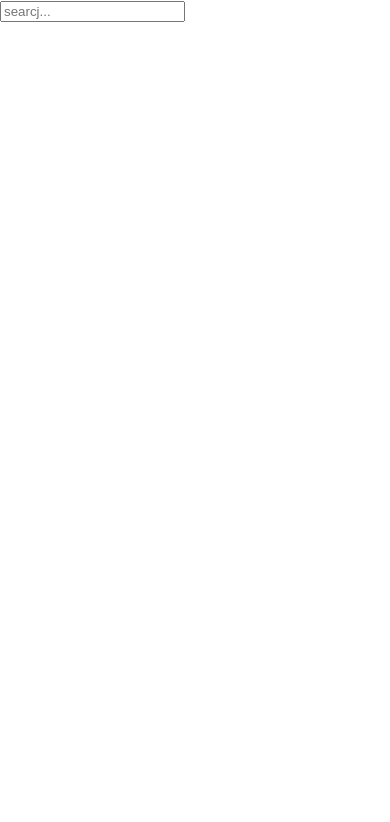
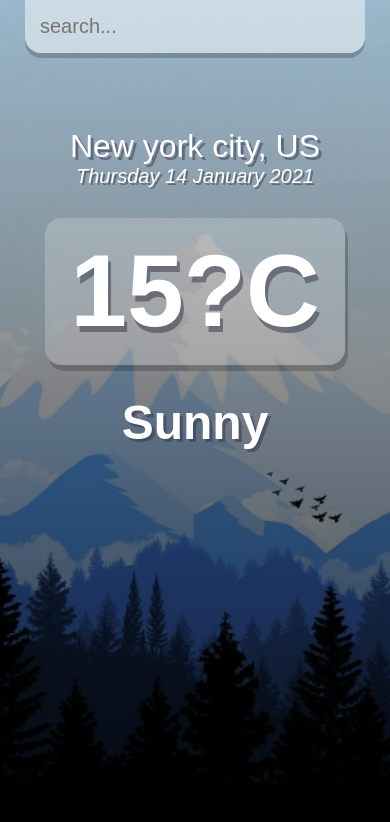
Before and after one commit to Broncs/weather-react-app, a React (Create React App) app: page / in a window 390 px wide. Shown: the top 822 px of the page. Built offline with nearby package versions, Linux system fonts and the light colour scheme.

Commit message:
styling mobile

```diff
--- a/src/App.js
+++ b/src/App.js
@@ -4,11 +4,52 @@
 };
 
 function App() {
+  const dataBuilder = (d) => {
+    let months = [
+      "January",
+      "February",
+      "March",
+      "April",
+      "May",
+      "June",
+      "July",
+      "August",
+      "September",
+      "October",
+      "November",
+      "December",
+    ];
+    let days = [
+      "Sunday",
+      "Monday",
+      "Tuesday",
+      "Wednesday",
+      "Thursday",
+      "Friday",
+      "Saturday",
+    ];
+
+    let day = days[d.getDay()];
+    let date = d.getDate();
+    let month = months[d.getMonth()];
+    let year = d.getFullYear();
+
+    return `${day} ${date} ${month} ${year}`;
+  };
+
   return (
     <div className="App">
       <main>
         <div className="search-box">
-          <input type="text" className="search-bar" placeholder="searcj..." />
+          <input type="text" className="search-bar" placeholder="search..." />
+        </div>
+        <div className="location-box">
+          <div className="location">New york city, US</div>
+          <div className="date">{dataBuilder(new Date())}</div>
+        </div>
+        <div className="weather-box">
+          <div className="temp">15?C</div>
+          <div className="weather">Sunny</div>
         </div>
       </main>
     </div>
--- a/src/index.css
+++ b/src/index.css
@@ -1,13 +1,101 @@
-body {
+* {
   margin: 0;
-  font-family: -apple-system, BlinkMacSystemFont, 'Segoe UI', 'Roboto', 'Oxygen',
-    'Ubuntu', 'Cantarell', 'Fira Sans', 'Droid Sans', 'Helvetica Neue',
-    sans-serif;
-  -webkit-font-smoothing: antialiased;
-  -moz-osx-font-smoothing: grayscale;
+  padding: 0;
+  box-sizing: border-box;
 }
 
-code {
-  font-family: source-code-pro, Menlo, Monaco, Consolas, 'Courier New',
-    monospace;
+body {
+  font-family: "montseratt", sans-serif;
 }
+
+.App {
+  background-image: url("./assets/cold-bg.jpg");
+  background-size: cover;
+  background-position: bottom;
+  transition: 0.4 ease-out;
+}
+
+.App.warm {
+  background-image: url("./assets/warm-bg.jpg");
+}
+
+main {
+  min-height: 100vh;
+  background-image: linear-gradient(
+    to bottom,
+    rgba(0, 0, 0, 0.2),
+    rgba(0, 0, 0, 0.75)
+  );
+  padding: 25px;
+}
+
+.search-box {
+  width: 100%;
+  margin: 0 0 75px;
+}
+.search-box .search-bar {
+  display: block;
+  width: 100%;
+  padding: 15px;
+
+  appearance: none;
+  background: none;
+  border: none;
+  outline: none;
+
+  background-color: rgba(255, 255, 255, 0.5);
+  border-radius: 0px 0px 16px 16px;
+  margin-top: -25px;
+  box-shadow: 0px 5px rgba(0, 0, 0, 0.2);
+  color: #313131;
+  font-size: 20px;
+  transition: 0.4s ease;
+}
+.search-box .search-bar:focus {
+  background-color: rgba(255, 255, 255, 0.75);
+}
+
+.location-box .location {
+  color: #fff;
+  font-size: 32px;
+  font-weight: 500;
+  text-align: center;
+  text-shadow: 3px 3px rgba(50, 50, 70, 0.5);
+}
+
+.location-box .date {
+  color: #fff;
+  font-size: 20px;
+  font-weight: 300;
+  font-style: italic;
+  text-align: center;
+  text-shadow: 2px 2px rgba(50, 50, 70, 0.5);
+}
+
+.weather-box {
+  text-align: center;
+}
+
+.weather-box .temp {
+  position: relative;
+  display: inline-block;
+  margin: 30px auto;
+  background-color: rgba(255, 255, 255, 0.2);
+  border-radius: 16px;
+  padding: 15px 25px;
+
+  color: #fff;
+  font-size: 102px;
+  font-weight: 900;
+
+  text-shadow: 3px 6px rgba(50, 50, 70, 0.5);
+  text-align: center;
+  box-shadow: 3px 6px rgba(0, 0, 0, 0.2);
+}
+
+.weather-box .weather {
+  color: #fff;
+  font-size: 48px;
+  font-weight: 700;
+  text-shadow: 3px 3px rgba(50, 50, 70, 0.5);
+}
```
Also changed, not shown: 1 other file (tests, documents, lock files or other folders).
